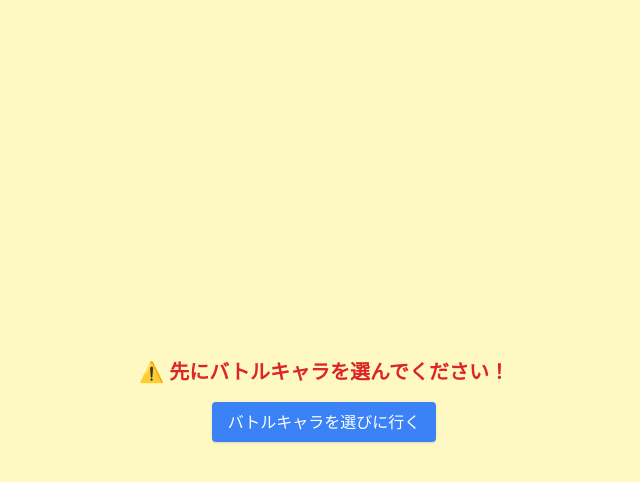
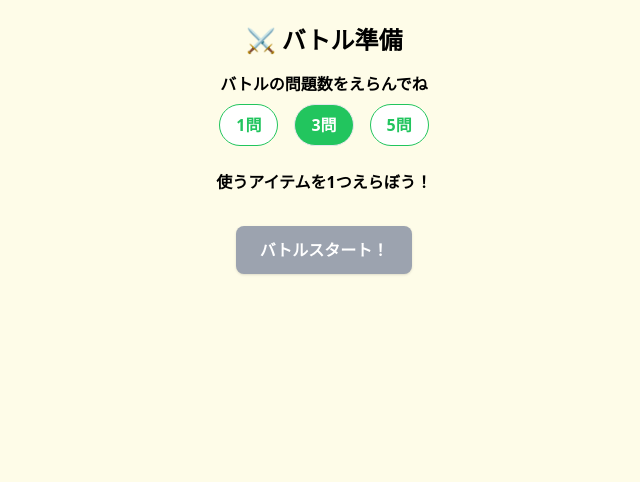
Before and after one commit to gachaben/gachaben-2025-clean, a React (Vite) app: page /battle/start in a window 1280 px wide. Shown: the top 482 px of the page, without its empty margins (316-956 px from the left). Built offline with nearby package versions, Linux system fonts and the light colour scheme.

Commit message:
現時点までのバトル画面実装（PWベット、問題出題など）

```diff
--- a/src/pages/BattlePage.jsx
+++ b/src/pages/BattlePage.jsx
@@ -5,16 +5,37 @@ import ItemCard from "../components/ItemCard";
 const BattlePage = () => {
   const { state } = useLocation();
   const navigate = useNavigate();
-  const { enemy, questionCount, selectedItem } = state || {};
+  const { enemy, questionCount } = state || {};
 
+  const [selectedItem, setSelectedItem] = useState(null);
   const [currentRound, setCurrentRound] = useState(1);
   const [selectedPw, setSelectedPw] = useState(null);
-  const [myTotalPw, setMyTotalPw] = useState(300); // 初期所持PW
-  const [enemyTotalPw, setEnemyTotalPw] = useState(500); // 初期所持PW
+  const [myTotalPw, setMyTotalPw] = useState(300);
+  const [enemyTotalPw, setEnemyTotalPw] = useState(500);
   const [battleLog, setBattleLog] = useState([]);
   const [question, setQuestion] = useState(null);
 
-  // 仮問題（複数追加可能）
+  // ✅ selectedItemをマージして保持
+  useEffect(() => {
+  if (!state?.selectedItem) return;
+
+  const raw = state.selectedItem;
+
+  const merged = {
+    ...raw,
+    pw: raw.pw ?? 0,
+    cpt: raw.cpt ?? 0,
+    bpt: raw.bpt ?? 0,
+  };
+
+  setSelectedItem(merged);
+
+  // ✅ この位置に移動！
+  console.log("selectedItemの中身（BattlePage）:", merged);
+  console.log("攻撃力 (cpt)：", merged.cpt || 0);
+  console.log("防御力 (bpt)：", merged.bpt || 0);
+}, [state]);
+
   const allQuestions = [
     {
       text: "カブトムシの幼虫が食べるものは？",
@@ -49,14 +70,11 @@ const BattlePage = () => {
       setEnemyTotalPw((prev) => Math.max(prev - selectedPw, 0));
     }
 
-    setBattleLog((prev) => [
-      ...prev,
-      `Round ${currentRound}：${log}`,
-    ]);
+    setBattleLog((prev) => [...prev, `Round ${currentRound}：${log}`]);
 
     if (currentRound < questionCount) {
       setCurrentRound((prev) => prev + 1);
-      setSelectedPw(null); // 次のラウンドに向けてリセット
+      setSelectedPw(null);
     } else {
       setTimeout(() => {
         navigate("/battle/result", {
@@ -108,22 +126,26 @@ const BattlePage = () => {
         🧑 あなた vs 👑 {enemy}
       </p>
 
-      {/* PWゲージ表示 */}
       <div className="flex justify-center items-center mb-4 gap-4 flex-wrap">
         {renderGauge("🧑 あなた", myTotalPw, 500, "bg-blue-400")}
         <span className="font-bold">VS</span>
         {renderGauge(`👑 ${enemy}`, enemyTotalPw, 500, "bg-purple-400")}
       </div>
 
-      {/* アイテムカード表示 */}
+      {/* ✅ アイテムカード */}
       <div className="flex justify-center my-4">
         <ItemCard item={selectedItem} owned={true} />
       </div>
-
-      {/* PW選択 */}
+<div className="text-center text-sm text-gray-700 mb-4">
+  <p>
+    🥊 <span className="font-bold text-red-500">攻撃力：</span>{selectedItem.cpt ?? 0}
+    💪 <span className="font-bold text-blue-500">防御力：</span>{selectedItem.bpt ?? 0}
+  </p>
+</div>
       <p className="text-center text-blue-800 font-bold mb-2">
         あなたのターン！まず PW を選んでください
       </p>
+
       <div className="flex justify-center mb-4 flex-wrap gap-2">
         {[100, 200, 300, 400, 500].map((pw) => (
           <button
@@ -140,7 +162,6 @@ const BattlePage = () => {
         ))}
       </div>
 
-      {/* 問題表示 */}
       {selectedPw && question && (
         <div className="text-center mb-4">
           <p className="text-lg font-semibold mb-2">{question.text}</p>
@@ -158,7 +179,6 @@ const BattlePage = () => {
         </div>
       )}
 
-      {/* バトルログ */}
       <div className="mt-6 bg-white rounded p-4 shadow">
         <h2 className="font-bold mb-2">📜 バトルログ：</h2>
         {battleLog.map((log, idx) => (
--- a/src/pages/BattleStartPage.jsx
+++ b/src/pages/BattleStartPage.jsx
@@ -1,77 +1,114 @@
-import React, { useState } from 'react';
-import { useNavigate, useLocation } from 'react-router-dom';
-import ItemCard from '../components/ItemCard'; // ✅ 追加！
+import React, { useEffect, useState } from "react";
+import { useNavigate } from "react-router-dom";
+import { getAuth } from "firebase/auth";
+import { collection, doc, getDoc, getDocs } from "firebase/firestore";
+import { db } from "../firebase";
+import ItemCard from "../components/ItemCard";
 
 const BattleStartPage = () => {
   const navigate = useNavigate();
-  const location = useLocation();
-  const selectedItem = location.state?.selectedItem;
+  const [userItems, setUserItems] = useState([]);
+  const [userItemPowers, setUserItemPowers] = useState({});
+  const [selectedItem, setSelectedItem] = useState(null);
+  const [questionCount, setQuestionCount] = useState(3);
+  const enemy = "カブトムシくん";
 
-  const [questionCount, setQuestionCount] = useState(1);
-  const enemies = ['カブトムシくん', 'クワガタおじさん', 'ミノムシ先生'];
-  const [enemy] = useState(enemies[Math.floor(Math.random() * enemies.length)]);
+  useEffect(() => {
+    const fetchAll = async () => {
+      const user = getAuth().currentUser;
+      if (!user) return;
 
-  const handleStart = () => {
+      // ① アイテム取得
+      const itemSnap = await getDoc(doc(db, "userItems", user.uid));
+      const rawItems = itemSnap.exists() ? itemSnap.data() : {};
+
+      // ② 育成パワー取得
+      const powersSnap = await getDocs(collection(db, "userItemPowers", user.uid, "items"));
+      const powers = {};
+      powersSnap.forEach((doc) => {
+        powers[doc.id] = doc.data();
+      });
+
+      setUserItemPowers(powers); // ← 保持だけしておく（任意）
+
+      // ③ 両方マージして userItems 作成
+      const itemList = Object.entries(rawItems).map(([id, data]) => ({
+        itemId: id,
+        ...data,
+        ...powers[id], // マージ（pw, cpt, bpt）
+      }));
+
+      console.log("📦 マージ済みアイテム：", itemList);
+      setUserItems(itemList);
+    };
+
+    fetchAll();
+  }, []);
+
+  const handleStartBattle = () => {
     if (!selectedItem) return;
-    navigate('/battle', {
+
+    console.log("🧩 選択アイテム：", selectedItem);
+
+    navigate("/battle", {
       state: {
+        selectedItem, // ← すでにマージ済み
         enemy,
         questionCount,
-        selectedItem,
       },
     });
   };
 
-  if (!selectedItem) {
   return (
-      <div className="min-h-screen bg-yellow-100 flex flex-col items-center justify-center p-4">
-        <p className="text-xl font-bold text-red-600 mb-4">
-          ⚠️ 先にバトルキャラを選んでください！
-        </p>
+    <div className="min-h-screen bg-yellow-50 p-6">
+      <h1 className="text-2xl font-bold text-center mb-4">⚔️ バトル準備</h1>
+
+      {/* 問題数選択 */}
+      <div className="text-center mb-6">
+        <p className="mb-2 font-bold">バトルの問題数をえらんでね</p>
+        {[1, 3, 5].map((num) => (
           <button
-          className="px-4 py-2 bg-blue-500 text-white rounded shadow"
-          onClick={() => navigate('/battle/item-select')}
-        >
-          バトルキャラを選びに行く
-        </button>
-      </div>
-    );
-  }
-
-  return (
-    <div className="min-h-screen bg-gradient-to-b from-green-100 to-green-200 flex flex-col items-center justify-center p-4">
-      <h1 className="text-2xl font-bold mb-4">バトル準備</h1>
-
-      <div className="bg-white rounded-xl shadow-xl p-6 w-full max-w-md">
-        <p className="text-lg mb-4">🧑 あなた vs 👾 {enemy}</p>
-
-        {/* ✅ キャラ表示に ItemCard を使用！ */}
-        <div className="flex justify-center mb-4">
-          <ItemCard item={selectedItem} owned={true} />
-        </div>
-
-        <div className="mt-4">
-          <h2 className="font-semibold mb-2">🧮 問題数を選ぼう：</h2>
-          {[1, 3, 5].map((count) => (
-            <button
-              key={count}
-              onClick={() => setQuestionCount(count)}
-              className={`m-1 px-4 py-2 rounded-full ${
-                questionCount === count
-                  ? 'bg-blue-500 text-white'
-                  : 'bg-gray-200 text-gray-700'
+            key={num}
+            onClick={() => setQuestionCount(num)}
+            className={`mx-2 px-4 py-2 rounded-full border font-bold ${
+              questionCount === num
+                ? "bg-green-500 text-white"
+                : "bg-white text-green-500 border-green-500"
             }`}
           >
-              {count} 問
+            {num}問
           </button>
         ))}
       </div>
 
+      {/* アイテム選択 */}
+      <p className="text-center font-bold mb-2">使うアイテムを1つえらぼう！</p>
+      <div className="flex flex-wrap justify-center">
+        {userItems.map((item) => (
+          <div
+            key={item.itemId}
+            onClick={() => setSelectedItem(item)}
+            className={`cursor-pointer ${
+              selectedItem?.itemId === item.itemId ? "ring-4 ring-blue-400" : ""
+            }`}
+          >
+            <ItemCard item={item} owned={true} />
+          </div>
+        ))}
+      </div>
+
+      {/* バトル開始ボタン */}
+      <div className="text-center mt-6">
         <button
-          onClick={handleStart}
-          className="mt-6 w-full bg-red-500 hover:bg-red-600 text-white py-2 px-4 rounded-full shadow-lg"
+          onClick={handleStartBattle}
+          disabled={!selectedItem}
+          className={`px-6 py-3 rounded-lg font-bold shadow ${
+            selectedItem
+              ? "bg-blue-500 text-white"
+              : "bg-gray-400 text-white cursor-not-allowed"
+          }`}
         >
-          ▶️ バトルスタート！
+          バトルスタート！
         </button>
       </div>
     </div>
--- a/src/pages/ZukanSeriesPage.jsx
+++ b/src/pages/ZukanSeriesPage.jsx
@@ -64,9 +64,18 @@ const ZukanSeriesPage = () => {
       const maxStageMap = {};
       allItems.forEach(item => {
         const key = item.name;
-        const userPw = ownedItems[item.itemId]?.pw || 0;
+        const userStats = ownedItems[item.itemId] || {};
+        const userPw = userStats.pw || 0;
+        const userCpt = userStats.cpt || 0;
+        const userBpt = userStats.bpt || 0;
+
         if (!maxStageMap[key] || item.stage > maxStageMap[key].stage) {
-          maxStageMap[key] = { ...item, pw: userPw };
+          maxStageMap[key] = {
+            ...item,
+            pw: userPw,
+            cpt: userCpt,
+            bpt: userBpt,
+          };
         }
       });
       setFilteredItems(Object.values(maxStageMap).slice(0, 10));
@@ -258,6 +267,9 @@ const ZukanSeriesPage = () => {
                         imagePath,
                         imageName,
                         rank: item.rank,
+                        pw: item.pw || 0,
+                        cpt: item.cpt || 0,
+                        bpt: item.bpt || 0,
                       };
                       navigate("/battle/start", { state: { selectedItem: selected } });
                     } else {
@@ -270,19 +282,18 @@ const ZukanSeriesPage = () => {
                     item={item}
                     owned={userItems[item.itemId]}
                     highestZone={highestZones[item.itemId]}
-  onClick={() => handleCardClick(item)}
+                    onClick={() => {}}
                     pwMode={isPwMode}
                     cptMode={isCptMode}
                     bptMode={isBptMode}
                   />
-
                 </div>
               );
             })
           ) : (
             <p>このランクのアイテムは見つかりません。</p>
           )}
-      </div> // ← ★★★←この閉じタグが足りてなかった！
+        </div>
       )}
 
       {oshiImagePath && (
@@ -319,7 +330,7 @@ const ZukanSeriesPage = () => {
           onConfirm={handleUseBpt}
         />
       )}
-  </div> // ← ✅ 最後の全体ラップ div
+    </div>
   );
 };
 
```
Also changed, not shown: src/components/ItemCard.jsx (+3 -14 lines). Lines whose indentation alone changed are shown as unchanged.
